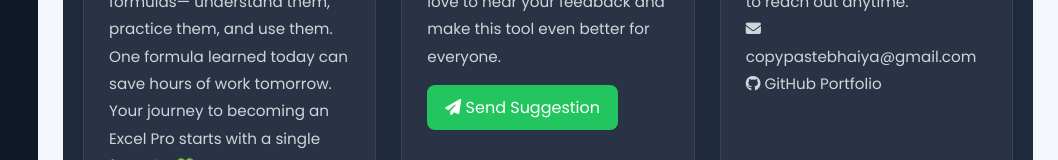
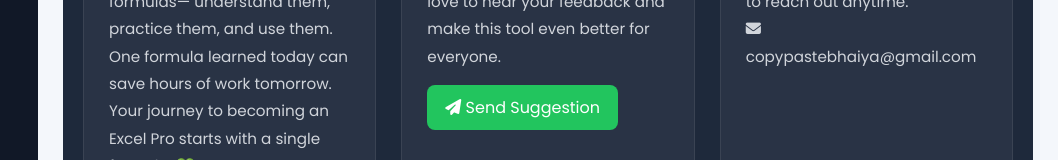
Before and after one commit to sksunil19201-design/ExcelAI, a plain HTML site: page index.html in a window 1280 px wide. Shown: the part 1841-2001 px from the top of the page, without its empty margins (222-1280 px from the left). Drawn offline with Linux system fonts and the light colour scheme.

Commit message:
Update index.html

```diff
--- a/index.html
+++ b/index.html
@@ -378,10 +378,6 @@ Waiting...
                 copypastebhaiya@gmail.com
             </p>
 
-            <p>
-                <i class="fa-brands fa-github"></i>
-                GitHub Portfolio
-            </p>
         </div>
 
     </div>
```
